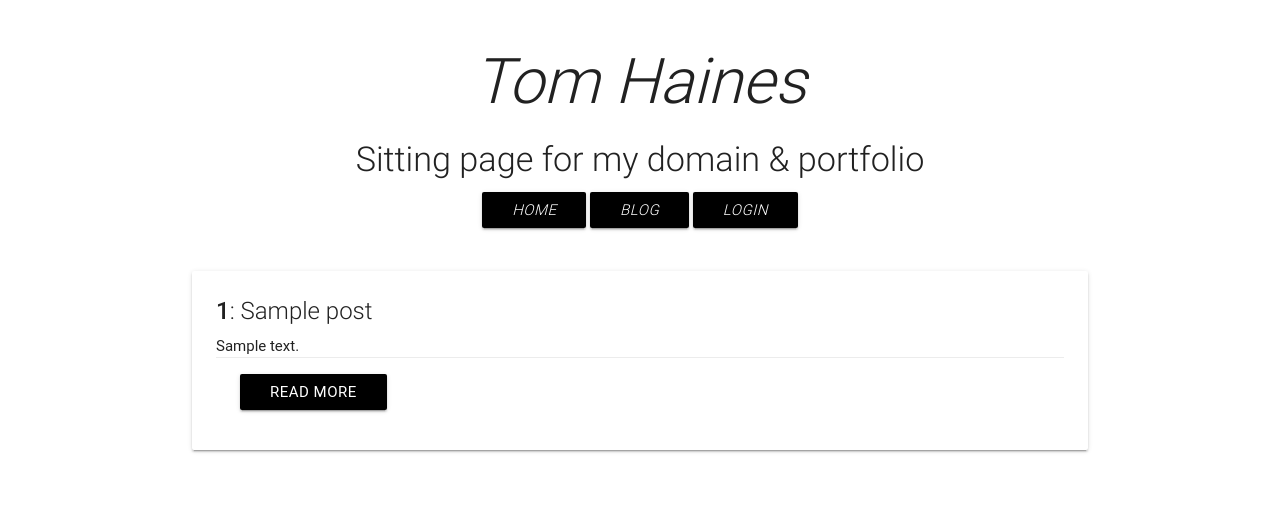
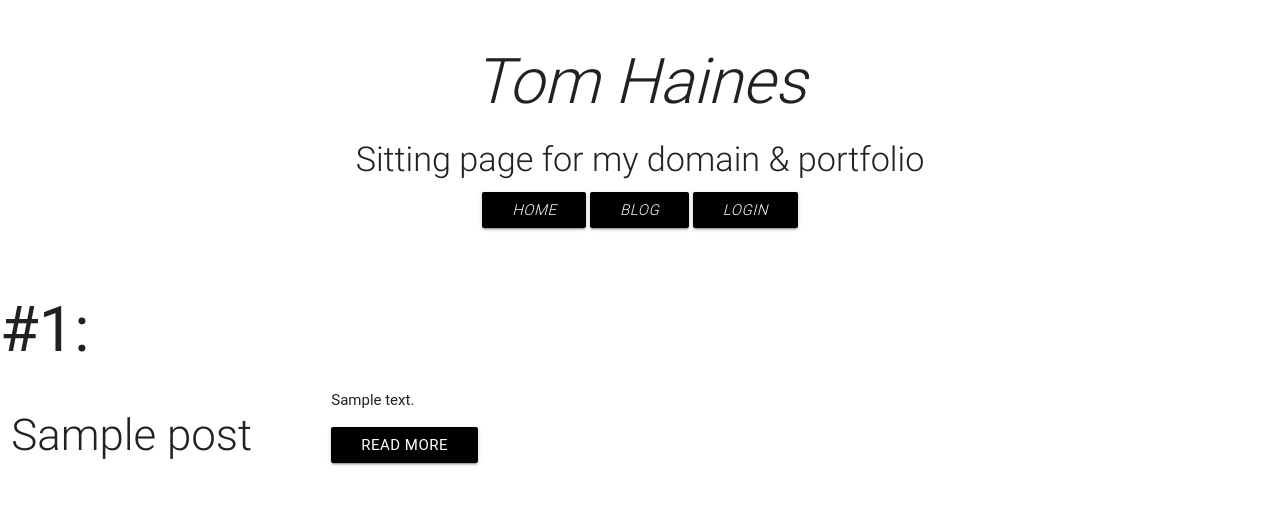
Before and after one commit to th0mas/personal, a Flask app: template blog/templates/view/view_all.html in a window 1280 px wide. Shown: the top 505 px of the page. Run offline with Flask 2, Linux system fonts and the light colour scheme; tables that the repository leaves empty hold one stand-in row (values such as "Sample post"); the template is opened without the code that fills it: values that come from a table or form of the project are taken from there, most other values are stand-ins (such as "Sample title", 1, 10 or a date in 2020); some libraries are stand-ins or nearby versions; some web fonts are replaced.

Commit message:
Completely overhauled blog page.
Now includes pagination, a new look and a better templating method

```diff
--- a/blog/__init__.py
+++ b/blog/__init__.py
@@ -42,7 +42,7 @@ from blog.create.views import create_blueprint
 from blog.api.v1.views import api_blueprint
 
 app.register_blueprint(home_blueprint)
-app.register_blueprint(view_blueprint, url_prefix='/view')
+app.register_blueprint(view_blueprint, url_prefix='/blog')
 app.register_blueprint(create_blueprint, url_prefix='/create')
 app.register_blueprint(api_blueprint, url_prefix='/api/v1')
 
--- a/blog/create/views.py
+++ b/blog/create/views.py
@@ -16,5 +16,5 @@ def main():
             )
         db.session.add(new_post)
         db.session.commit()
-        return redirect(url_for('view.view_post', id=new_post.id))
+        return redirect(url_for('blog.view_post', id=new_post.id))
     return render_template('/create/create.html', create_form=create_form)
--- a/blog/models/post.py
+++ b/blog/models/post.py
@@ -16,6 +16,7 @@ class BlogPost(db.Model):
         self.content = content
         self.datetimeposted = datetime.utcnow()
 
-    def is_even(self):
-        # Used for templating pretty colours
-        return (self.id / 2).is_integer()
+    @staticmethod
+    def get_pagination(page):
+        return BlogPost.query.order_by(desc(BlogPost.datetimeposted)).paginate(
+                                        page=page, per_page=5)
--- a/blog/templates/header.html
+++ b/blog/templates/header.html
@@ -3,7 +3,8 @@
     <h1 class="center-text" style="font-weight:300;font-style:italic;">Tom Haines </h1>
     <h4 class="center-text" style="font-weight:300">Sitting page for my domain & portfolio</h4>
     <div class="row" style="font-weight:300;font-style:italic;">
-      <a class="black waves-effect waves-light btn" href="/">home</a> <a class="black waves-effect waves-light btn" href="/view/">blog</a>
+      <a class="black waves-effect waves-light btn" href="/">home</a>
+      <a class="black waves-effect waves-light btn" href="{{ url_for('blog.main', page=1) }}">blog</a>
       {% if current_user.is_authenticated %}
       <a class="black waves-effect waves-light btn" href="/create/">create</a>
       <a class="black waves-effect waves-light btn" href="/logout/">log out</a>
--- a/blog/templates/home/index.html
+++ b/blog/templates/home/index.html
@@ -32,9 +32,9 @@
 <div class="divider"></div>
 <div class="section">
   <div class="row">
-    <h4 style="font-weight:300;font-style:italic;"><a href="/view/{{post.id}}">#{{ post.id }}: {{ post.title }}</a></h4>
+    <h4 style="font-weight:300;font-style:italic;"><a href="{{ url_for('blog.view_post', id=post.id) }}">#{{ post.id }}: {{ post.title }}</a></h4>
     <div class="">
-        {{ post.content[:1000]| safe }}...<a href="/view/{{post.id}}">(Read More)</a>
+        {{ post.content[:1000]| safe }}...<a href="{{ url_for('blog.view_post', id=post.id) }}">(Read More)</a>
   </div>
   </div>
  </div>
--- a/blog/templates/view/view_all.html
+++ b/blog/templates/view/view_all.html
@@ -5,22 +5,26 @@
 {% endblock %}
 {% block content %}
 {% include 'header.html' %}
-<div class="container">
-{% for post in posts %}
-  {% if post.is_even() %}
-    <div class="card green">
-  {% else %}
-    <div class="card">
-  {% endif %}
-  <div class="card-content">
-    <div class="card-title"><strong>{{ post.id }}</strong>: {{ post.title }}</div>
-    <div>{{ post.content[:1000]|safe }}</div>
-    <div class="card-action">
-    <a class="black btn" href="{{ url_for('view.view_post', id=post.id)}}">read more</a>
+  {% for post in posts.items %}
+    <h1 style="">#{{ post.id }}: </h1>
+    <div class="row">
+      <div class="col s12 m3">
+        <h3 style="font-weight:300">{{ post.title }}</h3>
+      </div>
+      <div class="col s12 m9">
+        {{ post.content|safe|truncate(1600) }}
+        <p><a href="{{ url_for('blog.view_post', id=post.id)}}" class="btn black">Read More</a></p>
     </div>
     </div>
+  {% endfor %}
+  <div class="section">
+    <div class="center">
+    {% if posts.has_prev %}
+      <a href="{{ url_for('blog.main', page=posts.prev_num) }}" class="black waves-effect waves-light btn">Previous</a>
+    {% endif %}
+    {% if posts.has_next %}
+      <a href="{{ url_for('blog.main', page=posts.next_num) }}" class="black waves-effect waves-light btn">Next</a>
+    {% endif %}
     </div>
-
-{% endfor %}
   </div>
   {% endblock %}
--- a/site_tests.py
+++ b/site_tests.py
@@ -5,6 +5,7 @@ import os
 from blog import models
 from blog import bcrypt
 from flask_login import login_user, current_user
+from flask import url_for
 
 class BaseTestCase(unittest.TestCase):
     def setUp(self):
@@ -40,10 +41,7 @@ class BasicTestCase(BaseTestCase):
         self.assertEqual(test_post.content, "test content")
 
     def test_blog_url(self):
-        result = self.app.get("/view/")
-        self.assertEqual(result.status_code, 200)
-
-        result = self.app.get("/view/?page=1")
+        result = self.app.get('/blog/1/')
         self.assertEqual(result.status_code, 200)
 
     def test_api_github_get_recent_repos(self):
```
Also changed, not shown: blog/view/views.py (+5 -15 lines). Lines whose indentation alone changed are shown as unchanged.
